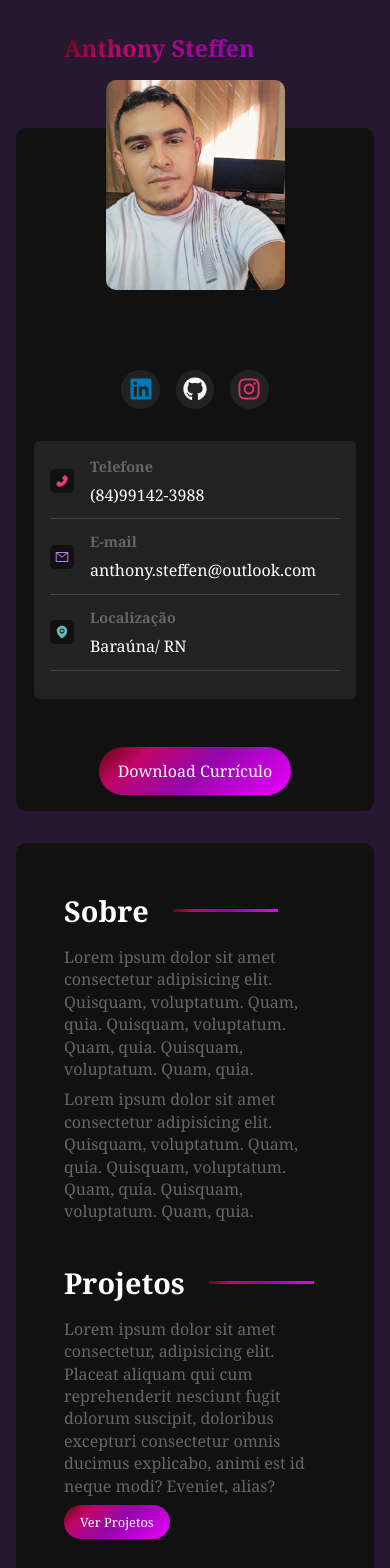
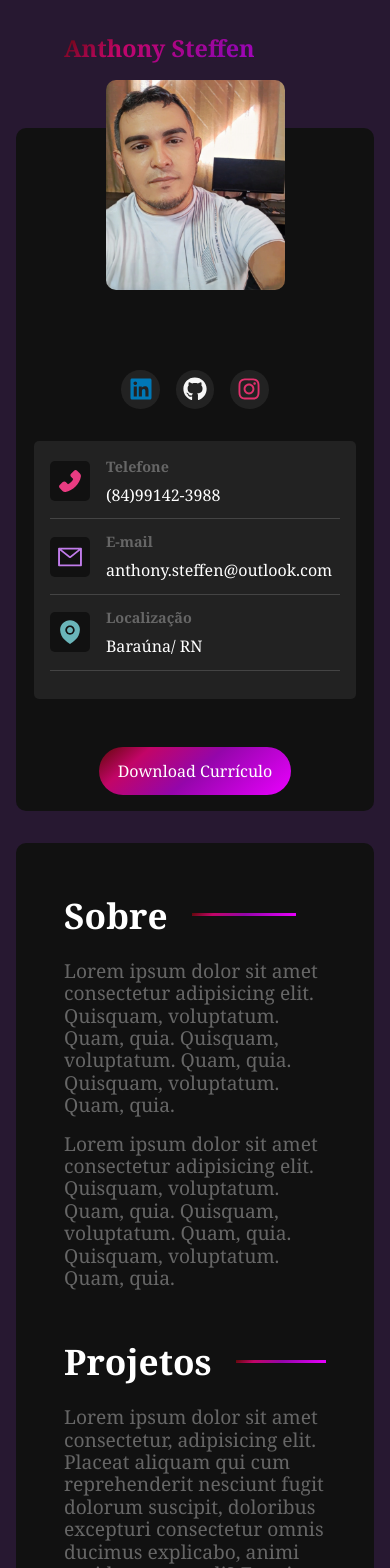
Before and after one commit to anthony-steffen/react-sass-curriculo, a React (Vite) app: page / in a window 390 px wide. Shown: the top 1568 px of the page. Built offline with nearby package versions, Linux system fonts and the light colour scheme.

Commit message:
:style: Modificando estilos.

```diff
--- a/src/styles/components/information.sass
+++ b/src/styles/components/information.sass
@@ -42,9 +42,3 @@
 
     #email-icon
         color: #c17ceb
-
-    @media (max-width: 1280px)
-        svg
-            width: 1.5rem
-            height: 1.5rem
-            padding: 0.3rem
--- a/src/styles/components/maincontent.sass
+++ b/src/styles/components/maincontent.sass
@@ -38,26 +38,3 @@
         transform: scale(1.1)
         box-shadow: 0 0 10px var.$gradient
         transition: all .2s ease-in-out
-
-    @media (max-width: 768px)
-      h2
-        font-size: 1.8rem
-        margin-bottom: 1rem
-
-      p
-        font-size: 1rem
-        margin-bottom: .5rem
-
-      .btn
-        font-size: .8rem
-        padding: .5rem 1rem
-        margin-bottom: 1rem
-        align-self: flex-start
-
-      .btn:hover
-        transform: scale(1.1)
-        box-shadow: 0 0 10px var.$gradient
-        transition: all .2s ease-in-out
-
-  @media (max-width: 320px)
-    padding: 1rem
--- a/src/styles/components/technologies.sass
+++ b/src/styles/components/technologies.sass
@@ -4,10 +4,12 @@
 .technologies-container
     margin: 1rem 0
     @include mix.center
+    align-items: start
 
     .technologies-grid
         display: flex
         position: relative
+        justify-content: center
         flex-wrap: wrap
         gap: 1.5rem
 
@@ -16,7 +18,7 @@
             gap: 1rem
             padding: 1rem
             border: 1px solid #333
-            width: 45%
+            width: 40%
             border-radius: var.$container-border-radius
 
             h3
```
Also changed, not shown: src/styles/components/about.sass (deleted, +0 -29 lines), src/styles/components/app.sass (+0 -17 lines).
